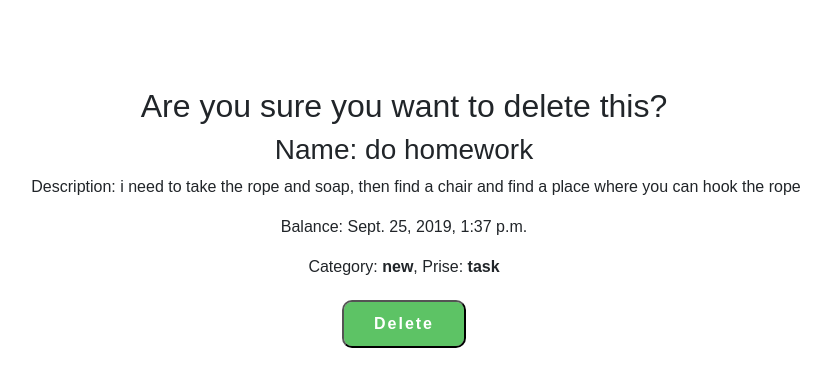
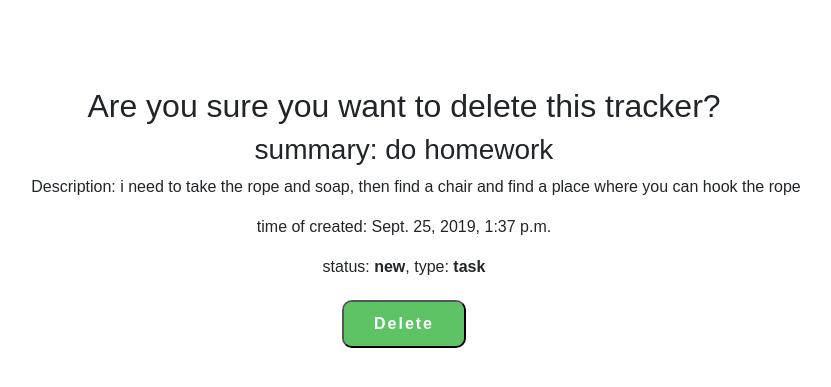
Before and after one commit to keny-stark/issue-tracker, a Django app: page /tracker/1/delete/ in a window 1280 px wide. Shown: the part 60-447 px from the top of the page, without its empty margins (236-1067 px from the left). Run offline with Django 3.2, Linux system fonts and the light colour scheme; data comes from the database, SQL or seed files in the repository; some libraries are stand-ins or nearby versions.

Commit message:
исправил ошибки во вюшках сделал методы к 3 этапу

```diff
--- a/source/main/urls.py
+++ b/source/main/urls.py
@@ -23,5 +23,13 @@ urlpatterns = [
     path('tracker/<int:pk>/', TrackerView.as_view(), name='tracker'),
     path('tracker/add/', CreateView.as_view(), name='tracker_add'),
     path('tracker/<int:pk>/edit/', TracerUpdate.as_view(), name='update_tracker'),
-    path('tracker/<int:pk>/delete/', DeleteTracker.as_view(), name='delete_tracker')
+    path('tracker/<int:pk>/delete/', DeleteTracker.as_view(), name='delete_tracker'),
+    path('tracker/type/', type_views, name='type_views'),
+    path('tracker/type/add/', add_type, name='add_type'),
+    path('tracker/type/delete/<int:pk>/', delete_type, name='delete_type'),
+    path('tracker/type/update/<int:pk>/', update_type, name='update_type'),
+    path('tracker/status/', status_views, name='status_views'),
+    path('tracker/status/add/', add_status, name='add_status'),
+    path('tracker/status/update/<int:pk>/', update_status, name='update_status'),
+    path('tracker/status/delete/<int:pk>/', delete_status, name='delete_status'),
 ]
--- a/source/webapp/forms.py
+++ b/source/webapp/forms.py
@@ -15,4 +15,4 @@ class TypeForm(forms.Form):
 
 
 class StatusForm(forms.Form):
-    type = forms.CharField(max_length=40, required=True, label=type)
+    status = forms.CharField(max_length=40, required=True, label=type)
--- a/source/webapp/static/js/main.js
+++ b/source/webapp/static/js/main.js
@@ -0,0 +1,15 @@
+$('.js-button-campaign').click(function() {
+	$('.js-overlay-campaign').fadeIn();
+	$('.js-overlay-campaign').addClass('disabled');
+});
+$('.js-close-campaign').click(function() {
+	$('.js-overlay-campaign').fadeOut();
+});
+
+
+$(document).mouseup(function (e) {
+	var popup = $('.js-popup-campaign');
+	if (e.target!=popup[0]&&popup.has(e.target).length === 0){
+		$('.js-overlay-campaign').fadeOut();
+	}
+});
--- a/source/webapp/templates/add_tracker.html
+++ b/source/webapp/templates/add_tracker.html
@@ -1,7 +1,7 @@
 {% extends "base.html" %}
-{% block title %}Add new product{% endblock %}
+{% block title %}Add new tracker{% endblock %}
 {% block content %}
-    <h1>Create new product</h1>
+    <h1>Create new tracker</h1>
     <form method="POST" action="{% url "tracker_add" %}" class="for_form">
         {% include 'partial/tracker_form.html' with button_text='Create' %}
     </form>
--- a/source/webapp/templates/delete_tracker.html
+++ b/source/webapp/templates/delete_tracker.html
@@ -1,13 +1,13 @@
 {% extends 'base.html' %}
-{% block title %}Delete product{% endblock %}
+{% block title %}Delete tracker{% endblock %}
 {% block content %}
     <form method="POST" action="{% url 'delete_tracker' tracker.pk %}">
     {% csrf_token %}
-        <h2>Are you sure you want to delete this?</h2>
-        <h3>Name: {{ tracker.summary }}</h3>
+        <h2>Are you sure you want to delete this tracker?</h2>
+        <h3>summary: {{ tracker.summary }}</h3>
         <p class="for_text">Description: {{ tracker.description }}</p>
-        <p>Balance: {{ tracker.created_at }}</p>
-        <p>Category: <b>{{ tracker.status }}</b>, Prise: <b>{{ tracker.type }}</b></p>
+        <p>time of created: {{ tracker.created_at }}</p>
+        <p>status: <b>{{ tracker.status }}</b>, type: <b>{{ tracker.type }}</b></p>
         <button type="submit" class="action-btn">Delete</button>
     </form>
 {% endblock %}
--- a/source/webapp/templates/edit.html
+++ b/source/webapp/templates/edit.html
@@ -1,11 +1,11 @@
 {% extends 'base.html' %}
 
-{% block title %}Update product{% endblock %}
+{% block title %}Update tracker{% endblock %}
 {% block menu %}
     <li><a href="{% url 'tracker' tracker.pk %}" class="action-btn">View</a></li>
 {% endblock %}
 {% block content %}
-    <h1>Update product</h1>
+    <h1>Update tracker</h1>
     <form method="POST" action="{% url "update_tracker" tracker.pk %}" class="for_form">
         {% include 'partial/tracker_form.html' with button_text="edit" %}
     </form>
--- a/source/webapp/templates/index.html
+++ b/source/webapp/templates/index.html
@@ -1,11 +1,13 @@
 {% extends 'base.html' %}
 {% block menu %}
-    <li><a href="{% url 'tracker_add' %}" class="action-btn">+ Add List +</a></li>
+    <li><a href="{% url 'tracker_add' %}" class="action-btn">+ Add tracker +</a></li>
     <li class="nav-item dropdown">
         <a class="nav-link dropdown-toggle action-btn" href="#" id="navbarDropdownMenuLink" role="button" data-toggle="dropdown" aria-haspopup="true" aria-expanded="false">
           Category
         </a>
     </li>
+    <li><a href="{% url 'status_views' %}" class="action-btn">Status</a></li>
+    <li><a href="{% url 'type_views' %}" class="action-btn">Type</a></li>
 {% endblock %}
 
 {% block content %}
--- a/source/webapp/templates/tracker.html
+++ b/source/webapp/templates/tracker.html
@@ -20,8 +20,8 @@
     </div>
 {% endblock %}
 {% block content %}
-    <h3>Name: {{ tracker.summary }}</h3>
+    <h3>summary: {{ tracker.summary }}</h3>
     <p class="for_text">Description: {{ tracker.description }}</p>
-    <p>Balance: {{ tracker.created_at }}</p>
-    <p>Category: <b>{{ tracker.status }}</b>, Prise: <b>{{ tracker.type }}</b></p>
+    <p>time of created: {{ tracker.created_at }}</p>
+    <p>status: <b>{{ tracker.status }}</b>, type: <b>{{ tracker.type }}</b></p>
 {% endblock %}
--- a/source/webapp/views.py
+++ b/source/webapp/views.py
@@ -1,7 +1,7 @@
 from django.shortcuts import render, get_object_or_404, redirect
 from django.views.generic import TemplateView, View
-from webapp.forms import TrackerForm, Status, Type
-from webapp.models import Tracker
+from webapp.forms import TrackerForm, StatusForm, TypeForm
+from webapp.models import Tracker, Status, Type
 
 
 class IndexView(TemplateView):
@@ -79,3 +79,97 @@
         tracker = get_object_or_404(Tracker, pk=pk)
         tracker.delete()
         return redirect('index')
+
+
+def type_views(request, *args, **kwargs):
+    type = Type.objects.all()
+    return render(request, 'type.html', context={
+        'type': type
+    })
+
+
+def status_views(request, *args, **kwargs):
+    status = Status.objects.all()
+    return render(request, 'status.html', context={
+        'status': status
+    })
+
+
+def add_type(request, *args, **kwargs):
+    if request.method == 'GET':
+        form = TypeForm()
+        return render(request, 'add_type.html', context={
+            'form': form,
+        })
+    elif request.method == 'POST':
+        form = TypeForm(data=request.POST)
+        if form.is_valid():
+            Type.objects.create(
+            type=form.cleaned_data['type'])
+            return redirect('type_views')
+        else:
+            return render(request, 'add_type.html', context={'form': form})
+
+
+def delete_type(request, pk):
+    type = get_object_or_404(Type, pk=pk)
+    type.delete()
+    return redirect('type_views')
+
+
+def update_type(request, pk):
+        type = get_object_or_404(Type, pk=pk)
+        if request.method == 'GET':
+            form = TypeForm(data={
+                'type': type.type
+            })
+            return render(request, 'edit _type.html', context={
+                'type': type, 'form': form})
+        elif request.method == "POST":
+            form = TypeForm(data=request.POST)
+            if form.is_valid():
+                type.type = form.cleaned_data['type']
+                type.save()
+                return redirect('type_views')
+            else:
+                return render(request, 'edit _type.html', context={'form': form, 'type': type})
+
+
+def add_status(request, *args, **kwargs):
+    if request.method == 'GET':
+        form = StatusForm()
+        return render(request, 'add_status.html', context={
+            'form': form,
+        })
+    elif request.method == 'POST':
+        form = StatusForm(data=request.POST)
+        if form.is_valid():
+            Status.objects.create(
+            status=form.cleaned_data['status'])
+            return redirect('status_views')
+        else:
+            return render(request, 'add_status.html', context={'form': form})
+
+
+def delete_status(request, pk):
+    status = get_object_or_404(Status, pk=pk)
+    status.delete()
+    return redirect('status_views')
+
+
+def update_status(request, pk):
+        status = get_object_or_404(Status, pk=pk)
+        if request.method == 'GET':
+            form = StatusForm(data={
+                'status': status.status
+            })
+            return render(request, 'edit_status.html', context={
+                'status': status, 'form': form})
+        elif request.method == "POST":
+            form = StatusForm(data=request.POST)
+            if form.is_valid():
+                status.status = form.cleaned_data['status']
+                status.save()
+                return redirect('status_views')
+            else:
+                return render(request, 'edit_status.html', context={'form': form, 'status': status})
```
Also changed, not shown: source/webapp/templates/add_status.html (added, +8 -0 lines), source/webapp/templates/add_type.html (added, +8 -0 lines), source/webapp/templates/edit _type.html (added, +9 -0 lines), source/webapp/templates/edit_status.html (added, +9 -0 lines), source/webapp/templates/status.html (added, +18 -0 lines), source/webapp/templates/type.html (added, +19 -0 lines).
